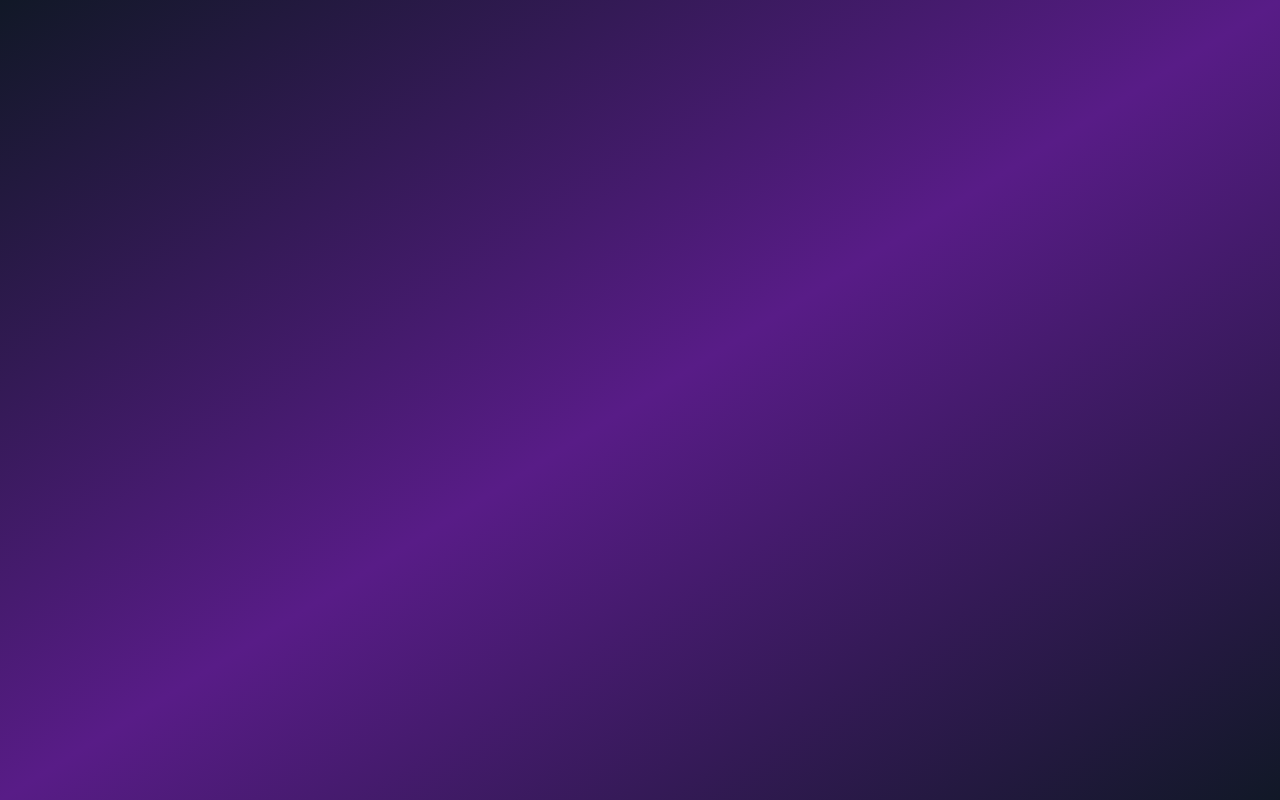
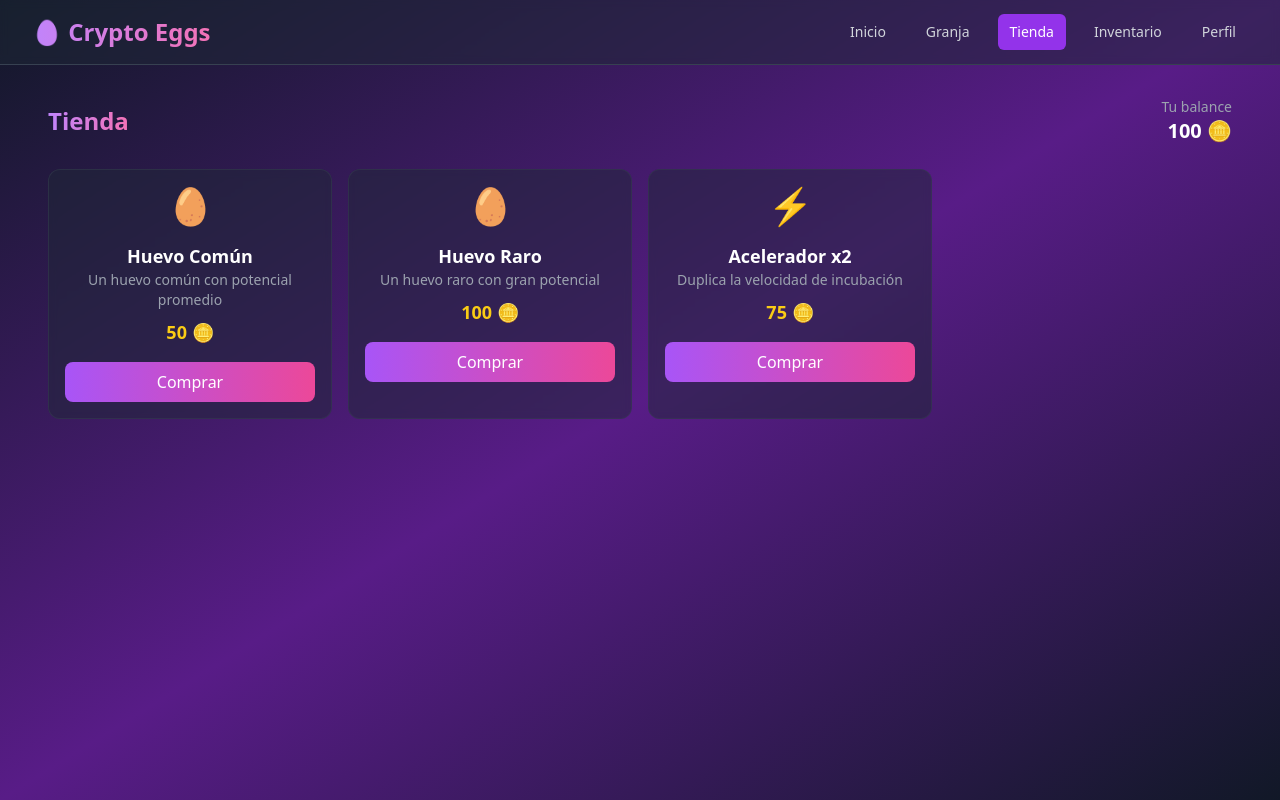
Before and after one commit to zarsava33/crypto-eggs, a React (Vite) app: page /#/shop in a window 1280 px wide. Built offline with nearby package versions, Linux system fonts and the light colour scheme.

Commit message:
fix: Implementar HashRouter y corregir rutas para GitHub Pages

```diff
--- a/src/App.tsx
+++ b/src/App.tsx
@@ -1,16 +1,26 @@
-import { BrowserRouter } from 'react-router-dom';
+import { HashRouter as Router, Routes, Route } from 'react-router-dom';
+import { MainLayout } from './components/MainLayout';
+import { Farm } from './components/Farm';
+import { Shop } from './components/Shop';
+import { Inventory } from './components/Inventory';
+import { ProfileSection } from './sections/ProfileSection';
 import { GameProvider } from './contexts/GameContext';
-import MainLayout from './layouts/MainLayout';
 
 function App() {
   return (
-    <BrowserRouter basename="/crypto-eggs">
-      <GameProvider>
-        <div className="min-h-screen bg-gray-900">
-          <MainLayout />
-        </div>
-      </GameProvider>
-    </BrowserRouter>
+    <GameProvider>
+      <Router>
+        <MainLayout>
+          <Routes>
+            <Route path="/" element={<Farm />} />
+            <Route path="/farm" element={<Farm />} />
+            <Route path="/shop" element={<Shop />} />
+            <Route path="/inventory" element={<Inventory />} />
+            <Route path="/profile" element={<ProfileSection />} />
+          </Routes>
+        </MainLayout>
+      </Router>
+    </GameProvider>
   );
 }
 
--- /dev/null
+++ b/src/components/Inventory.tsx
@@ -0,0 +1,39 @@
+import { useGame } from '../contexts/GameContext';
+
+export function Inventory() {
+  const { state } = useGame();
+
+  return (
+    <div className="container mx-auto p-4">
+      <h1 className="text-2xl font-bold gradient-text mb-6">Tu Inventario</h1>
+
+      <div className="grid grid-cols-1 sm:grid-cols-2 lg:grid-cols-3 xl:grid-cols-4 gap-4">
+        {state.inventory.map((item) => (
+          <div
+            key={item.id}
+            className="bg-gray-800/50 backdrop-blur-sm rounded-xl border border-gray-700/50 p-4 hover:border-purple-500/50 transition-all duration-300"
+          >
+            <div className="flex flex-col items-center space-y-4">
+              <div className="text-4xl">{item.image}</div>
+              <div className="text-center">
+                <h3 className="text-lg font-semibold text-white">{item.name}</h3>
+                <p className="text-sm text-gray-400">{item.description}</p>
+              </div>
+            </div>
+          </div>
+        ))}
+      </div>
+
+      {state.inventory.length === 0 && (
+        <div className="text-center py-12">
+          <p className="text-gray-400 text-lg">
+            Tu inventario está vacío.
+          </p>
+          <p className="text-gray-500 mt-2">
+            Visita la tienda para comprar items.
+          </p>
+        </div>
+      )}
+    </div>
+  );
+}
--- a/src/components/MainLayout.tsx
+++ b/src/components/MainLayout.tsx
@@ -15,3 +15,7 @@ export function MainLayout({ children }: MainLayoutProps) {
             {children}
           </div>
         </main>
+      </div>
+    </div>
+  );
+}
--- a/src/components/Shop.tsx
+++ b/src/components/Shop.tsx
@@ -1,170 +1,76 @@
-import { useState } from 'react';
-import { ShoppingBag, Egg, Zap } from 'lucide-react';
-import type { ShopItem } from '../types';
+import { useGame } from '../contexts/GameContext';
 
-interface ShopProps {
-  money: number;
-  onBuyEgg: (item: ShopItem) => void;
-  onBuyBooster: (item: ShopItem) => void;
-}
-
-const SHOP_ITEMS: ShopItem[] = [
+const shopItems = [
   {
-    id: 'common-egg',
-    type: 'egg',
-    name: 'Common Egg',
-    description: 'A basic egg with modest potential.',
-    price: 10,
+    id: 'egg1',
+    name: 'Huevo Común',
+    description: 'Un huevo común con potencial promedio',
+    price: 50,
+    type: 'egg' as const,
+    rarity: 'common',
     image: '🥚',
-    rarity: 'common',
     incubationDays: 1,
-    value: 5
+    value: 100
   },
   {
-    id: 'rare-egg',
-    type: 'egg',
-    name: 'Rare Egg',
-    description: 'An egg with promising potential.',
-    price: 50,
+    id: 'egg2',
+    name: 'Huevo Raro',
+    description: 'Un huevo raro con gran potencial',
+    price: 100,
+    type: 'egg' as const,
+    rarity: 'rare',
     image: '🥚',
-    rarity: 'rare',
     incubationDays: 2,
-    value: 25
+    value: 250
   },
   {
-    id: 'epic-egg',
-    type: 'egg',
-    name: 'Epic Egg',
-    description: 'An extraordinary egg with great potential.',
-    price: 250,
-    image: '🥚',
-    rarity: 'epic',
-    incubationDays: 3,
-    value: 125
-  },
-  {
-    id: 'speed-booster',
-    type: 'booster',
-    name: 'Speed Booster',
-    description: 'Increases incubation speed by 2x for 1 hour.',
-    price: 100,
-    image: '⚡',
+    id: 'booster1',
+    name: 'Acelerador x2',
+    description: 'Duplica la velocidad de incubación',
+    price: 75,
+    type: 'booster' as const,
+    duration: 3600,
     multiplier: 2,
-    duration: 3600
-  },
-  {
-    id: 'power-booster',
-    type: 'booster',
-    name: 'Power Booster',
-    description: 'Increases egg value by 2x for 30 minutes.',
-    price: 150,
-    image: '💪',
-    multiplier: 2,
-    duration: 1800
-  },
-  {
-    id: 'luck-booster',
-    type: 'booster',
-    name: 'Luck Booster',
-    description: 'Increases chance of rare eggs by 2x for 15 minutes.',
-    price: 200,
-    image: '🍀',
-    multiplier: 2,
-    duration: 900
+    image: '⚡'
   }
 ];
 
-export function Shop({ money, onBuyEgg, onBuyBooster }: ShopProps) {
-  const [selectedType, setSelectedType] = useState<'egg' | 'booster'>('egg');
-
-  const filteredItems = SHOP_ITEMS.filter(item => item.type === selectedType);
-
-  const handleBuy = (item: ShopItem) => {
-    if (money < item.price) {
-      alert('Not enough money!');
-      return;
-    }
-
-    if (item.type === 'egg') {
-      onBuyEgg(item);
-    } else {
-      onBuyBooster(item);
-    }
-  };
+export function Shop() {
+  const { state, actions } = useGame();
 
   return (
-    <div className="container mx-auto px-4 py-6">
-      <div className="flex items-center justify-between mb-6">
-        <h2 className="text-2xl font-bold">Shop</h2>
-        <div className="flex items-center gap-2">
-          <span className="text-yellow-400">💰</span>
-          <span className="font-medium">{money.toFixed(2)}</span>
+    <div className="container mx-auto p-4">
+      <div className="flex justify-between items-center mb-6">
+        <h1 className="text-2xl font-bold gradient-text">Tienda</h1>
+        <div className="text-right">
+          <p className="text-sm text-gray-400">Tu balance</p>
+          <p className="text-xl font-bold text-white">{state.money} 🪙</p>
         </div>
       </div>
 
-      <div className="flex gap-4 mb-6">
-        <button
-          onClick={() => setSelectedType('egg')}
-          className={`flex-1 flex items-center justify-center gap-2 py-2 rounded-lg transition-colors ${
-            selectedType === 'egg'
-              ? 'bg-purple-500 text-white'
-              : 'bg-white/5 hover:bg-white/10'
-          }`}
-        >
-          <Egg size={20} />
-          <span>Eggs</span>
-        </button>
-        <button
-          onClick={() => setSelectedType('booster')}
-          className={`flex-1 flex items-center justify-center gap-2 py-2 rounded-lg transition-colors ${
-            selectedType === 'booster'
-              ? 'bg-purple-500 text-white'
-              : 'bg-white/5 hover:bg-white/10'
-          }`}
-        >
-          <Zap size={20} />
-          <span>Boosters</span>
-        </button>
-      </div>
-
-      <div className="grid grid-cols-2 gap-4">
-        {filteredItems.map(item => (
+      <div className="grid grid-cols-1 sm:grid-cols-2 lg:grid-cols-3 xl:grid-cols-4 gap-4">
+        {shopItems.map((item) => (
           <div
             key={item.id}
-            className="bg-white/5 rounded-lg p-4 hover:bg-white/10 transition-colors"
+            className="bg-gray-800/50 backdrop-blur-sm rounded-xl border border-gray-700/50 p-4 hover:border-purple-500/50 transition-all duration-300"
           >
-            <div className="text-3xl mb-2">{item.image}</div>
-            <h3 className="font-semibold mb-1">{item.name}</h3>
-            <p className="text-sm text-gray-400 mb-4">{item.description}</p>
-            {item.type === 'egg' && item.rarity && (
-              <div className="flex items-center gap-2 mb-2">
-                <span className="text-xs text-gray-400">Rarity:</span>
-                <span
-                  className={`text-xs font-medium ${
-                    item.rarity === 'common'
-                      ? 'text-gray-400'
-                      : item.rarity === 'rare'
-                      ? 'text-blue-400'
-                      : item.rarity === 'epic'
-                      ? 'text-purple-400'
-                      : 'text-yellow-400'
-                  }`}
-                >
-                  {item.rarity.toUpperCase()}
-                </span>
-              </div>
-            )}
-            <div className="flex items-center justify-between">
-              <div className="flex items-center gap-1">
-                <span className="text-yellow-400">💰</span>
-                <span>{item.price}</span>
+            <div className="flex flex-col items-center space-y-4">
+              <div className="text-4xl">{item.image}</div>
+              <div className="text-center">
+                <h3 className="text-lg font-semibold text-white">{item.name}</h3>
+                <p className="text-sm text-gray-400">{item.description}</p>
+                <p className="text-lg font-bold text-yellow-400 mt-2">{item.price} 🪙</p>
               </div>
               <button
-                onClick={() => handleBuy(item)}
-                disabled={money < item.price}
-                className="px-3 py-1 bg-purple-500 text-white rounded-lg text-sm font-medium hover:bg-purple-600 transition-colors disabled:opacity-50 disabled:cursor-not-allowed"
+                onClick={() => item.type === 'egg' ? actions.buyEgg(item) : actions.buyBooster(item)}
+                disabled={state.money < item.price}
+                className={`w-full px-4 py-2 rounded-lg font-medium transition-all duration-300 ${
+                  state.money >= item.price
+                    ? 'bg-gradient-to-r from-purple-500 to-pink-500 text-white hover:opacity-90'
+                    : 'bg-gray-700 text-gray-400 cursor-not-allowed'
+                }`}
               >
-                Buy
+                {state.money >= item.price ? 'Comprar' : 'Insuficiente'}
               </button>
             </div>
           </div>
```
